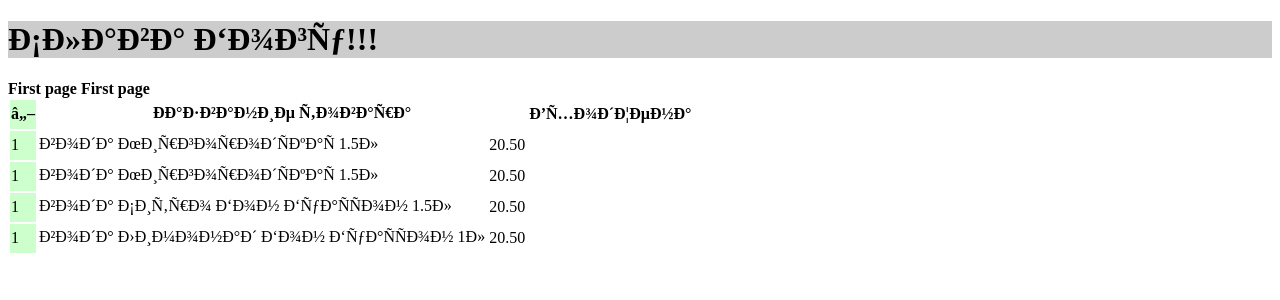
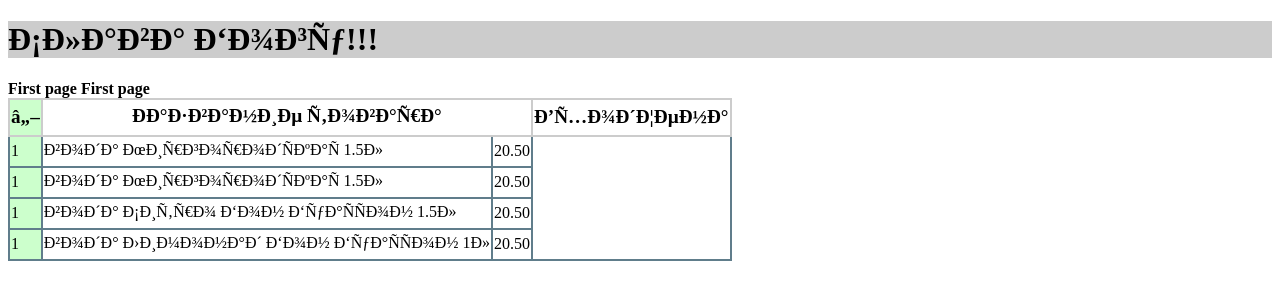
Before and after one commit to AlexKrts1/page1, a PHP site: page / in a window 1280 px wide. Shown: the top 300 px of the page. Run offline with PHP 8.4, Linux system fonts and the light colour scheme.

Commit message:
stylesheet

```diff
--- a/style.css
+++ b/style.css
@@ -2,16 +2,16 @@ h1{
  background-color:#cccccc;
 }
 
-<<<<<<< HEAD
+
 table,th,td{
 	border:2px solid #cccccc;
 	border-collapse: collapse;
-=======
+}
 table, td {
 	border:2px solid rgb(96, 125, 139);
 	border-collapse:collapse;
 }
 th{
   font-size:1.2em;
->>>>>>> c7fe7e8c671fbdd99bbe4225fbaaa3e2554eaa17
+
 }
```
